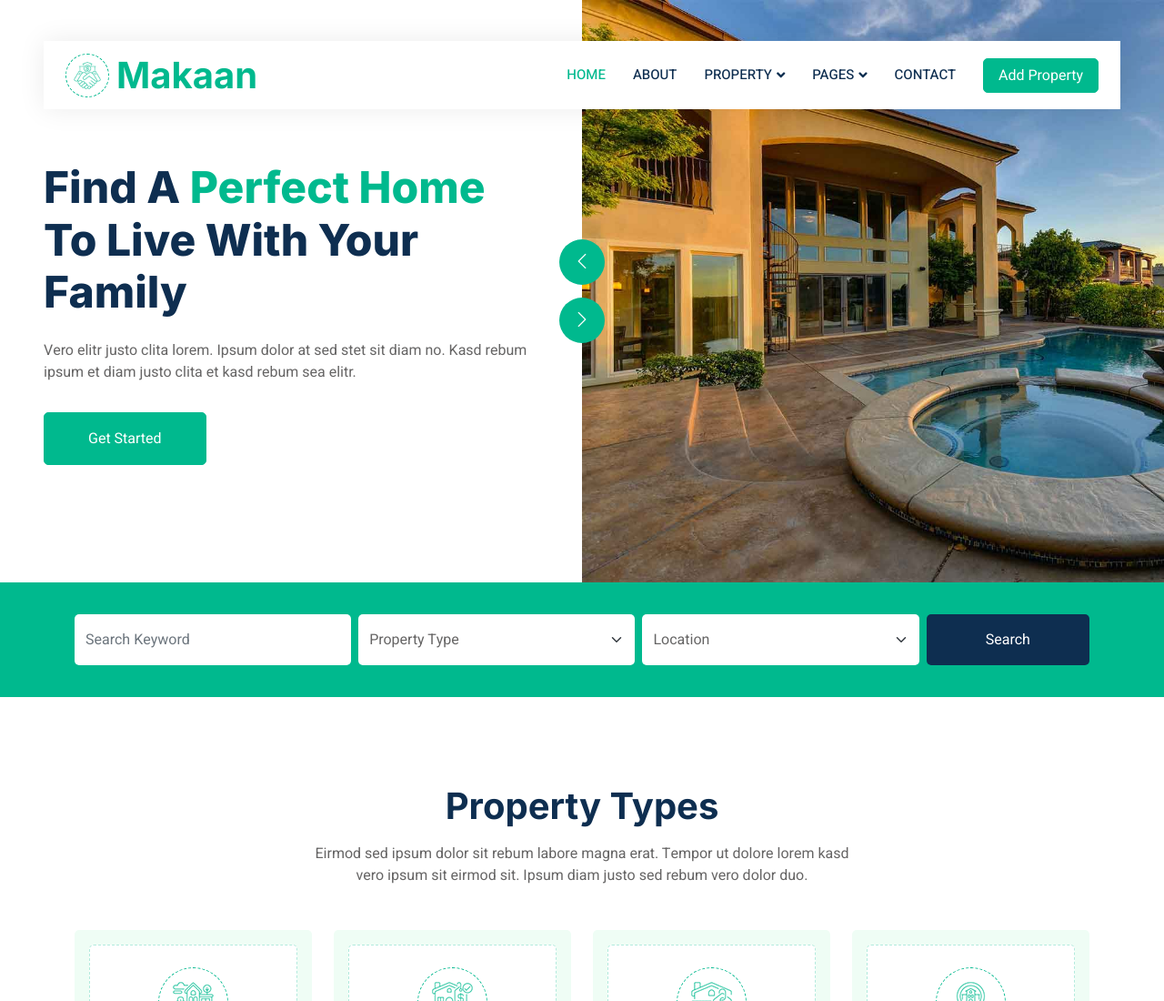
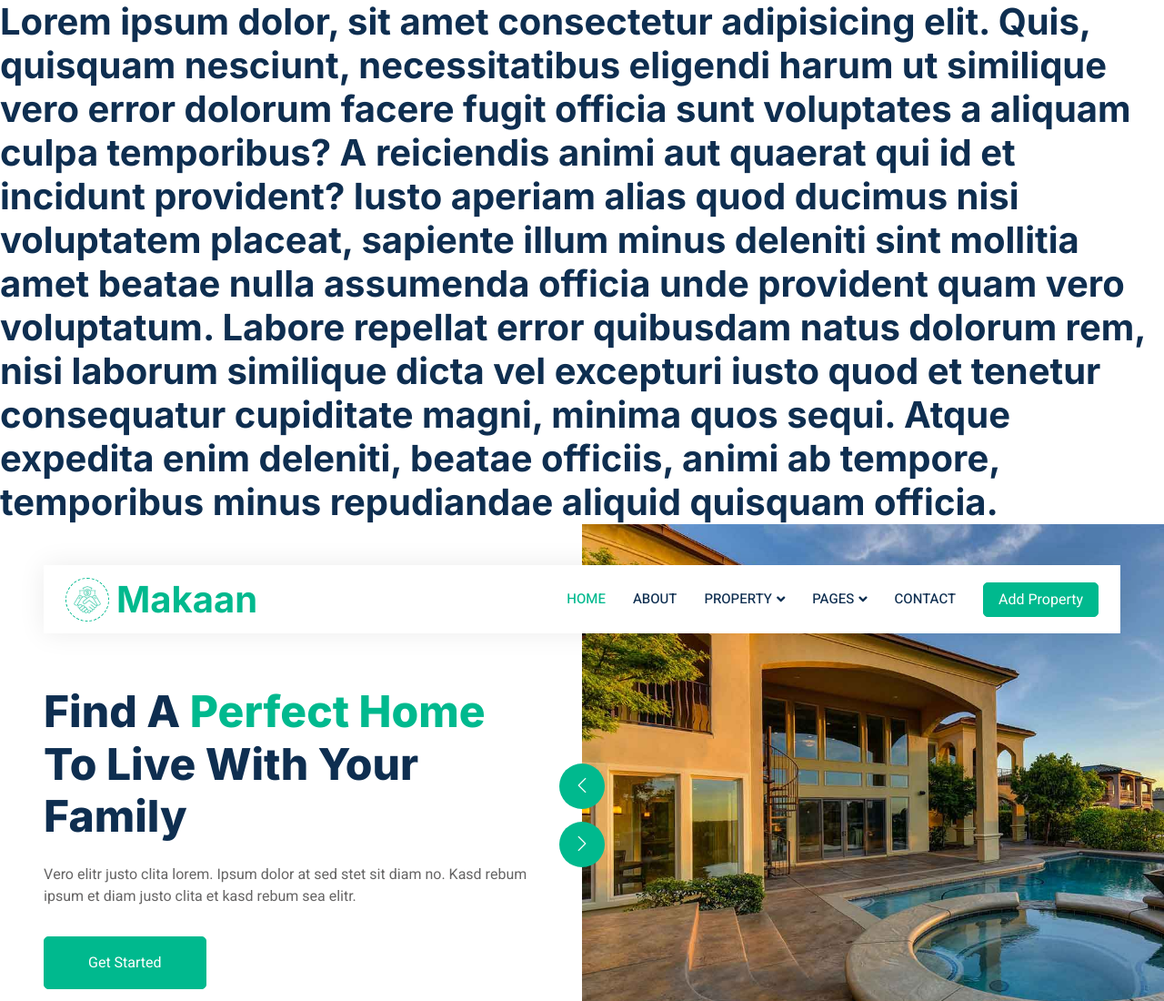
Before and after one commit to HamzaRiyazBudh/Mustafa_Booking, a plain HTML site: page index.html in a window 1280 px wide. Shown: the top 1100 px of the page at 91% size. Drawn offline with nearby package versions, Linux system fonts and the light colour scheme.

Commit message:
My new Website Mustafa Booking Live

```diff
--- a/index.html
+++ b/index.html
@@ -40,6 +40,28 @@
             </div>
         </div>
         <!-- Spinner End -->
+
+
+
+
+
+
+
+
+<h1>Lorem ipsum dolor, sit amet consectetur adipisicing elit. Quis, quisquam nesciunt, necessitatibus eligendi harum ut similique vero error dolorum facere fugit officia sunt voluptates a aliquam culpa temporibus? A reiciendis animi aut quaerat qui id et incidunt provident? Iusto aperiam alias quod ducimus nisi voluptatem placeat, sapiente illum minus deleniti sint mollitia amet beatae nulla assumenda officia unde provident quam vero voluptatum. Labore repellat error quibusdam natus dolorum rem, nisi laborum similique dicta vel excepturi iusto quod et tenetur consequatur cupiditate magni, minima quos sequi. Atque expedita enim deleniti, beatae officiis, animi ab tempore, temporibus minus repudiandae aliquid quisquam officia.</h1>
+
+
+
+
+
+
+
+
+
+
+
+
+
 
 
         <!-- Navbar Start -->
```
